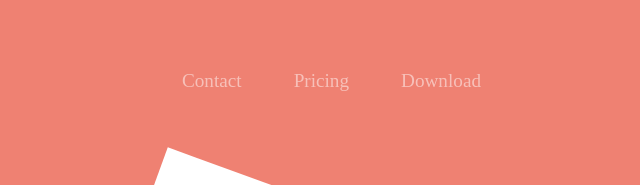
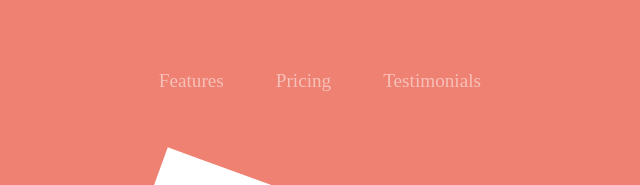
Before and after one commit to henryookonkwo/bootstrap-dogzone, a plain HTML site: page index.html in a window 1280 px wide. Shown: the top 185 px of the page, 565-1205 px from the left. Drawn offline with nearby package versions, Linux system fonts and the light colour scheme.

Commit message:
update the nav items

```diff
--- a/index.html
+++ b/index.html
@@ -38,13 +38,13 @@
       <div class="collapse navbar-collapse" id="navbarSupportedContent">
         <ul class="navbar-nav ml-auto">
           <li class="nav-item">
-            <a class="nav-link" href="">Contact</a>
+            <a class="nav-link" href="#features">Features</a>
           </li>
           <li class="nav-item">
-            <a class="nav-link" href="">Pricing</a>
+            <a class="nav-link" href="#pricing">Pricing</a>
           </li>
           <li class="nav-item">
-            <a class="nav-link" href="">Download</a>
+            <a class="nav-link" href="#testimonials">Testimonials</a>
           </li>
         </ul>
       </div>
```
Also changed, not shown: 1 other file.
